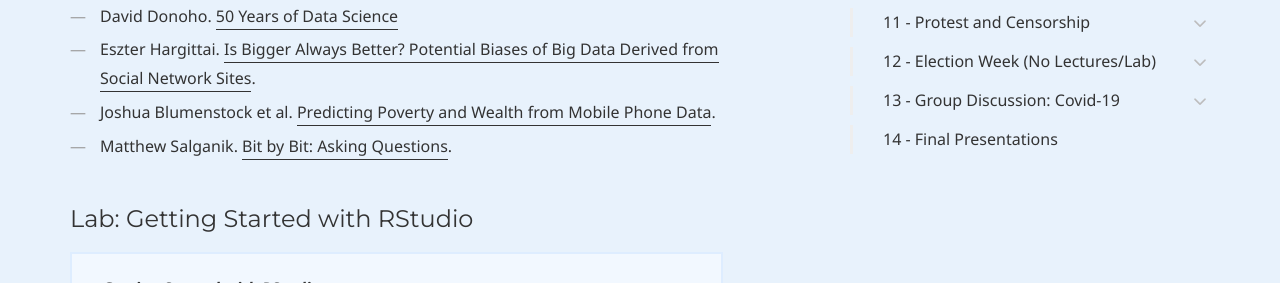
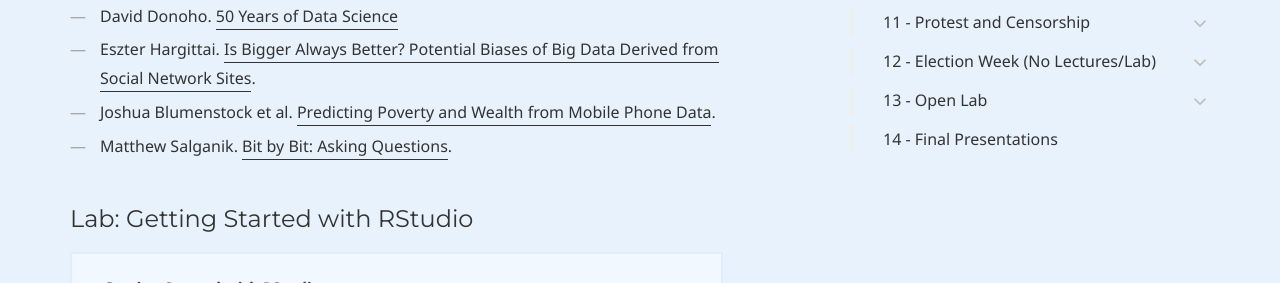
Before and after one commit to dssoc/dssoc.github.io, a Jekyll site: the page built from schedule.md, in a window 1280 px wide and 900 px high, scrolled down 863 px. Shown: the part 506-789 px from the top of the window. Built offline with Jekyll 4.4.1, drawn with Linux system fonts in a browser that asks for light colours; some web fonts are replaced; some of the changed text lies outside the part shown.

Commit message:
changed week 13 to open lab.

```diff
--- a/schedule.md
+++ b/schedule.md
@@ -620,7 +620,7 @@ allowfullscreen></iframe>
 
 
 
-## 13 - Group Discussion: Covid-19
+## 13 - Open Lab
 <b><i><font color="#E84E4E">November 9-15</font></i></b>
 
 
```
